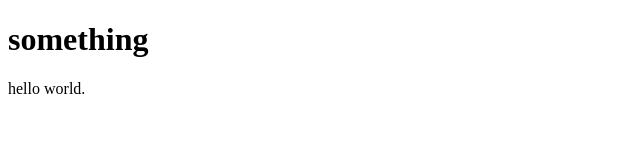
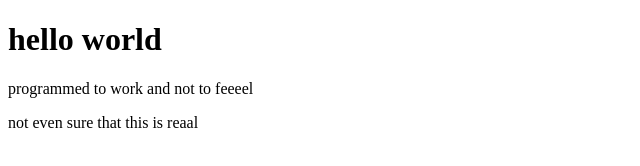
Before and after one commit to emileeallwardt/lccpage, a plain HTML site: page index.html in a window 1280 px wide. Shown: the whole page, without its empty margins (0-640 px from the left). Drawn offline with Linux system fonts and the light colour scheme.

Commit message:
Update index.html

```diff
--- a/index.html
+++ b/index.html
@@ -7,7 +7,8 @@
             </head>
 
             <body>
-              <h1>something</h1>
-              <p>hello world.</p>
+              <h1>hello world</h1>
+              <p>programmed to work and  not to feeeel</p>
+                        <p2>not even sure that this is reaal</p2>
             </body>
             </html>
```
